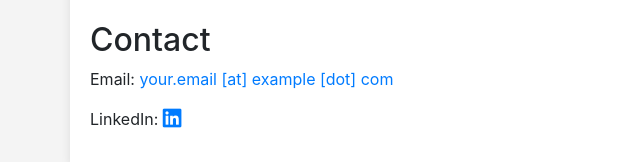
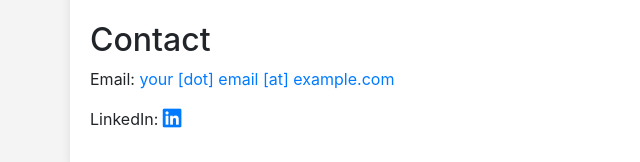
Before and after one commit to Caddisflye/kindernet, a plain HTML site: page test.html in a window 1280 px wide. Shown: the part 730-892 px from the top of the page, 0-640 px from the left. Drawn offline with nearby package versions, Linux system fonts and the light colour scheme.

Commit message:
Update test.html

```diff
--- a/test.html
+++ b/test.html
@@ -55,13 +55,13 @@
     <section class="mt-4">
         <h2>GitHub</h2>
         <div class="text-center mt-3">
-            <a href="https://github.com/yourusername" target="_blank" class="btn btn-dark">Visit my GitHub Profile</a>
+            <a href="https://github.com/caddisflye" target="_blank" class="btn btn-dark">Visit my GitHub Profile</a>
         </div>
     </section>
 
     <section class="mt-4">
         <h2>Contact</h2>
-        <p>Email: <span id="email"></span></p>
+        <p>Email: <span id="email">your.email [at] example [dot] com</span></p>
         <p>
             LinkedIn:
             <a href="https://www.linkedin.com/in/yourprofile" target="_blank">
@@ -77,7 +77,11 @@
 <script src="https://stackpath.bootstrapcdn.com/bootstrap/4.5.2/js/bootstrap.min.js"></script>
 <!-- JavaScript to obfuscate email -->
 <script>
-    document.getElementById('email').innerHTML = '<a href="mailto:' + 'your.email' + '@' + 'example.com">your.email [at] example [dot] com</a>';
+    document.addEventListener('DOMContentLoaded', function() {
+        var emailElement = document.getElementById('email');
+        var email = 'your.email@example.com';
+        emailElement.innerHTML = '<a href="mailto:' + email + '">' + email.replace('@', ' [at] ').replace('.', ' [dot] ') + '</a>';
+    });
 </script>
 </body>
 </html>
```
